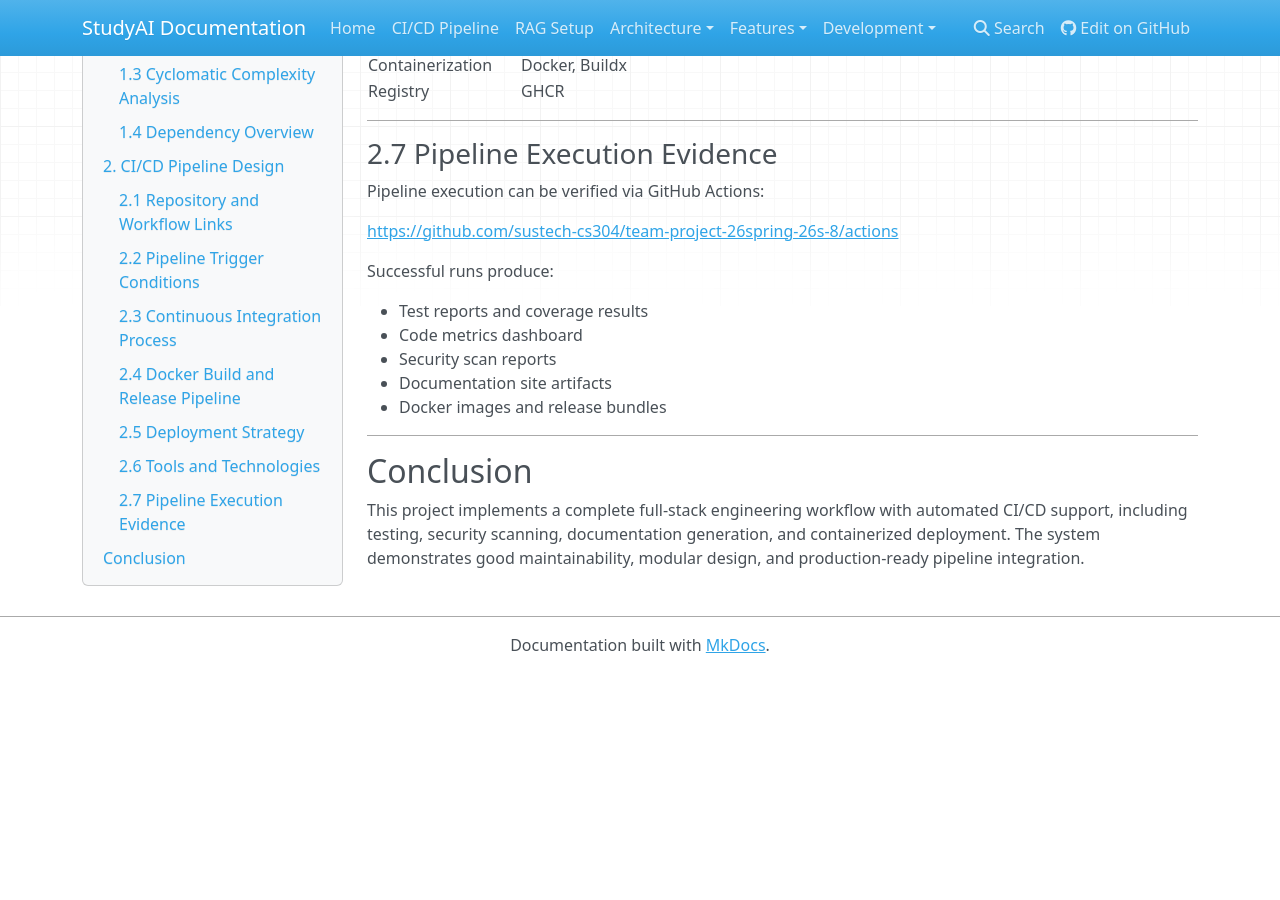
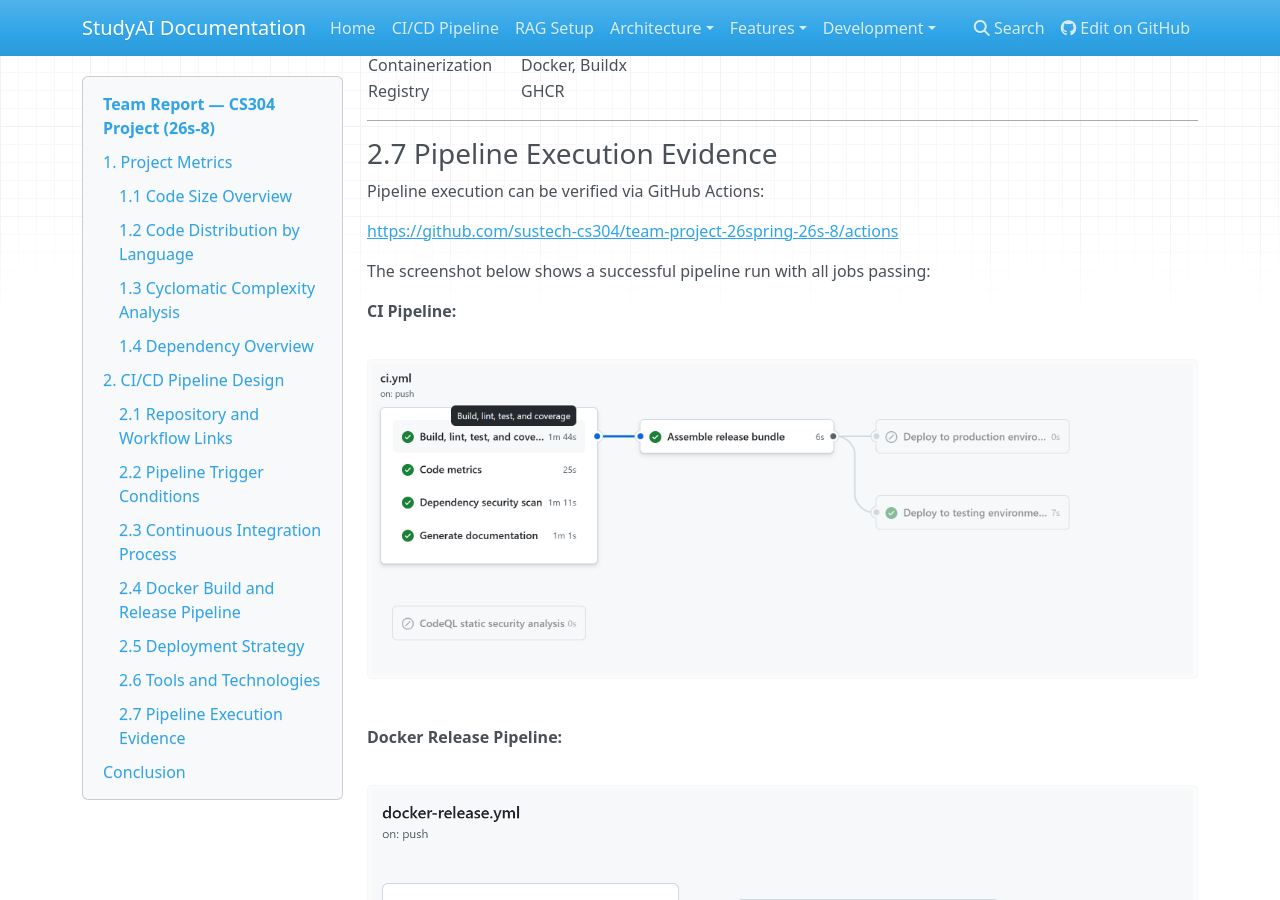
Before and after one commit to YangGuanyuhan/SUSTech-CS304-Project, an MkDocs documentation site: the page built from docs/architecture/final-report-26s-8.md, in a window 1280 px wide and 900 px high, scrolled down 3601 px. Built offline with MkDocs 1.6.1, drawn with Linux system fonts in a browser that asks for light colours; nearby versions of some CDN libraries; before the commit the page ends 4274 px from its top, so only the background shows below that.

Commit message:
docs: add CI/CD pipeline screenshots to final report

```diff
--- a/docs/architecture/final-report-26s-8.md
+++ b/docs/architecture/final-report-26s-8.md
@@ -192,6 +192,16 @@ Pipeline execution can be verified via GitHub Actions:
 
 [https://github.com/sustech-cs304/team-project-26spring-26s-8/actions](https://github.com/sustech-cs304/team-project-26spring-26s-8/actions)
 
+The screenshot below shows a successful pipeline run with all jobs passing:
+
+**CI Pipeline:**
+
+![CI/CD Pipeline Successful Run](final-report-26s-8.images/ci.png)
+
+**Docker Release Pipeline:**
+
+![Docker Release Pipeline Successful Run](final-report-26s-8.images/docker-release.png)
+
 Successful runs produce:
 
 * Test reports and coverage results
```
Also changed, not shown: docs/architecture/final-report-26s-8.images/ci.png (added), docs/architecture/final-report-26s-8.images/docker-release.png (added).
